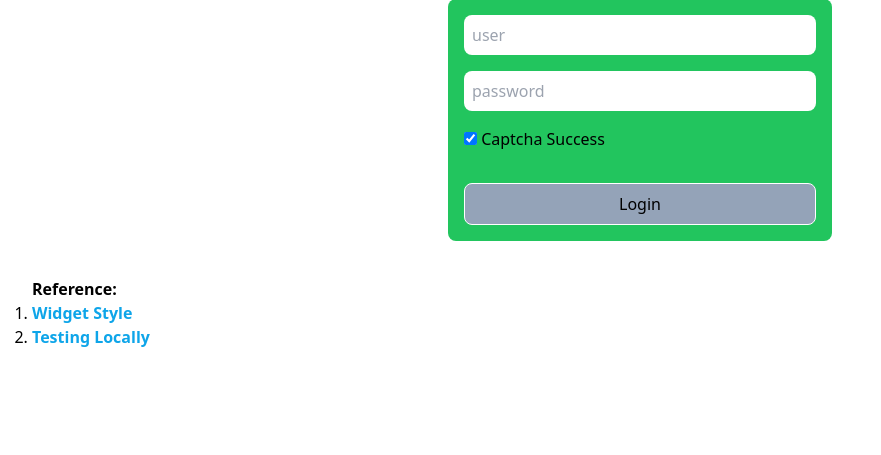
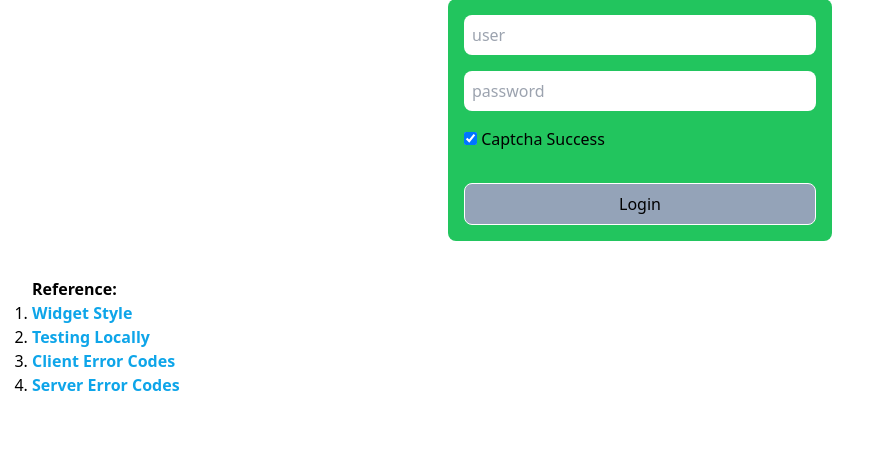
Before and after one commit to jarooda/turnstile-demo, a Node server app: page / in a window 1280 px wide. Shown: the part 193-648 px from the top of the page, without its empty margins (0-881 px from the left). Run offline with Node 20, Linux system fonts and the light colour scheme; some libraries are stand-ins or nearby versions.

Commit message:
chore: update references

```diff
--- a/views/footer.ejs
+++ b/views/footer.ejs
@@ -3,6 +3,8 @@
     <ol class=" list-decimal">
       <li><a href="https://developers.cloudflare.com/turnstile/get-started/client-side-rendering/#widget-size" class="text-sky-500 font-semibold">Widget Style</a></li>
       <li><a href="https://developers.cloudflare.com/turnstile/troubleshooting/testing/" class="text-sky-500 font-semibold">Testing Locally</a></li>
+      <li><a href="https://developers.cloudflare.com/turnstile/troubleshooting/client-side-errors/error-codes/" class="text-sky-500 font-semibold">Client Error Codes</a></li>
+      <li><a href="https://developers.cloudflare.com/turnstile/get-started/server-side-validation/#error-codes" class="text-sky-500 font-semibold">Server Error Codes</a></li>
     </ol>
   </div>
   </body>
```
